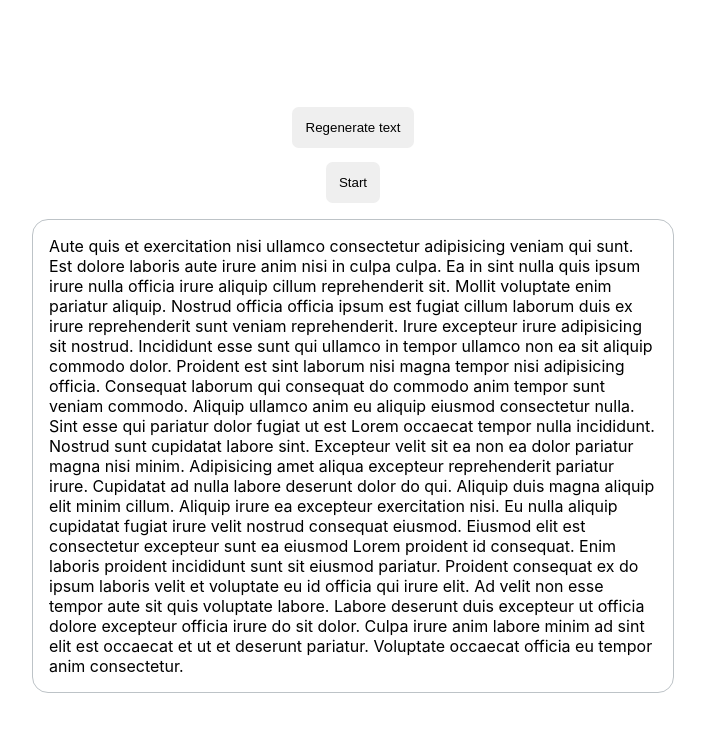
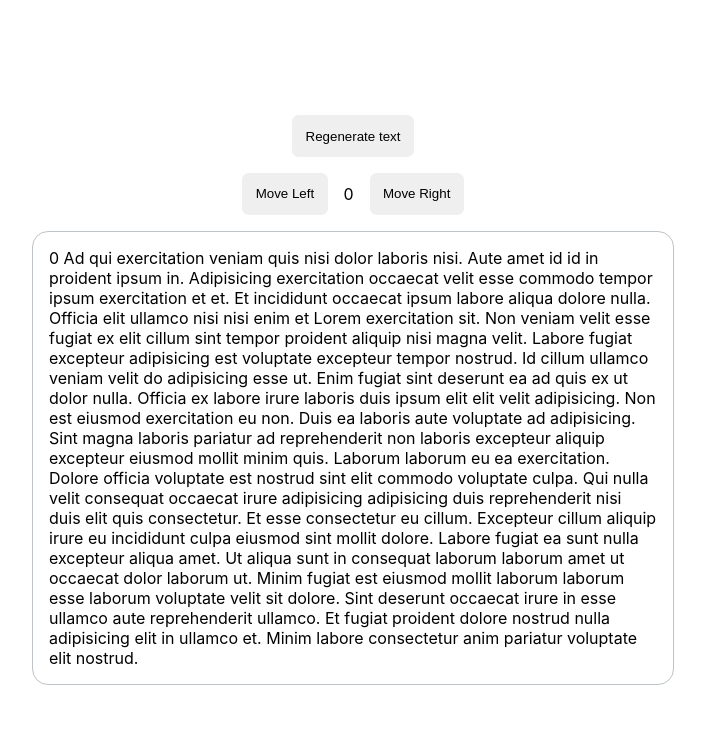
Before and after one commit to Yz4230/slide-poc, a React (Vite) app: page / in a window 1280 px wide. Shown: the top 732 px of the page, without its empty margins (287-992 px from the left). Built offline with nearby package versions, Linux system fonts and the light colour scheme.

Commit message:
🎉 impl slide animation!

```diff
--- a/src/App.tsx
+++ b/src/App.tsx
@@ -5,14 +5,16 @@ import { useState } from "react";
 import { animated, useSpring } from "react-spring";
 import useMeasure from "react-use-measure";
 
-const ToLeft = css({
+const SLIDE_DURATION = 500;
+
+const Left = css({
   position: "absolute",
   top: 0,
   left: 0,
   transform: "translateX(-100%)",
 });
 
-const ToRight = css({
+const Right = css({
   position: "absolute",
   top: 0,
   left: 0,
@@ -25,8 +27,10 @@ const Center = css({
 });
 
 const Transision = css({
-  transition: "transform 1s ease-in-out",
+  transition: `transform ${SLIDE_DURATION}ms ease-in-out`,
 });
+
+type SlideDirection = "left" | "right";
 
 const Container = styled.div({
   width: "100vw",
@@ -51,53 +55,72 @@ const PageContainer = styled(animated.div)({
   overflow: "hidden",
 });
 
+const Page = styled("div")({
+  padding: "1em",
+});
+
 const lorem = () => loremIpsum({ count: Math.ceil(Math.random() * 30) });
 
 function App() {
-  const [text, setText] = useState(lorem);
-  const [overlapText, setOverlapText] = useState(lorem);
+  const [page, setPage] = useState(0);
+  const [data, setTexts] = useState(() =>
+    Array.from({ length: 5 }, () => lorem())
+  );
   const [ref, { height }] = useMeasure();
-  const [started, setStarted] = useState(false);
 
   const styles = useSpring({
     to: {
       height: height > 0 ? `${height}px` : undefined,
     },
+    config: {
+      duration: SLIDE_DURATION,
+    },
   });
 
   const regenerateText = () => {
-    setText(lorem);
-    setOverlapText(lorem);
+    setTexts(Array.from({ length: 5 }, () => lorem()));
+  };
+
+  const slide = (direction: SlideDirection) => {
+    setPage((page) => {
+      if (direction === "left") {
+        return Math.max(page - 1, 0);
+      }
+      return Math.min(page + 1, data.length - 1);
+    });
   };
 
   return (
     <Container>
       <Button onClick={regenerateText}>Regenerate text</Button>
-      <Button css={{ marginTop: "1em" }} onClick={() => setStarted(!started)}>
-        {started ? "Stop" : "Start"}
-      </Button>
+      <div
+        css={{
+          marginTop: "1em",
+          display: "flex",
+          alignItems: "center",
+          gap: "1em",
+        }}
+      >
+        <Button onClick={() => slide("left")}>Move Left</Button>
+        <div>{page}</div>
+        <Button onClick={() => slide("right")}>Move Right</Button>
+      </div>
       <PageContainer css={{ marginTop: "1em" }} style={styles}>
         <div ref={ref} css={{ position: "relative" }}>
-          <div
-            css={[
-              {
-                padding: "1em",
-              },
-              Transision,
-              started ? ToLeft : Center,
-            ]}
-          >
-            {text}
-          </div>
-          <div
-            css={[
-              { color: "red", padding: "1em" },
-              Transision,
-              !started ? ToRight : Center,
-            ]}
-          >
-            {overlapText}
-          </div>
+          {data.map((text, i) => (
+            <Page
+              key={text}
+              css={[
+                Math.abs(page - i) > 1 && { display: "none" },
+                Transision,
+                page === i && Center,
+                page === i + 1 && Left,
+                page === i - 1 && Right,
+              ]}
+            >
+              {`${i} ${text}`}
+            </Page>
+          ))}
         </div>
       </PageContainer>
     </Container>
```
